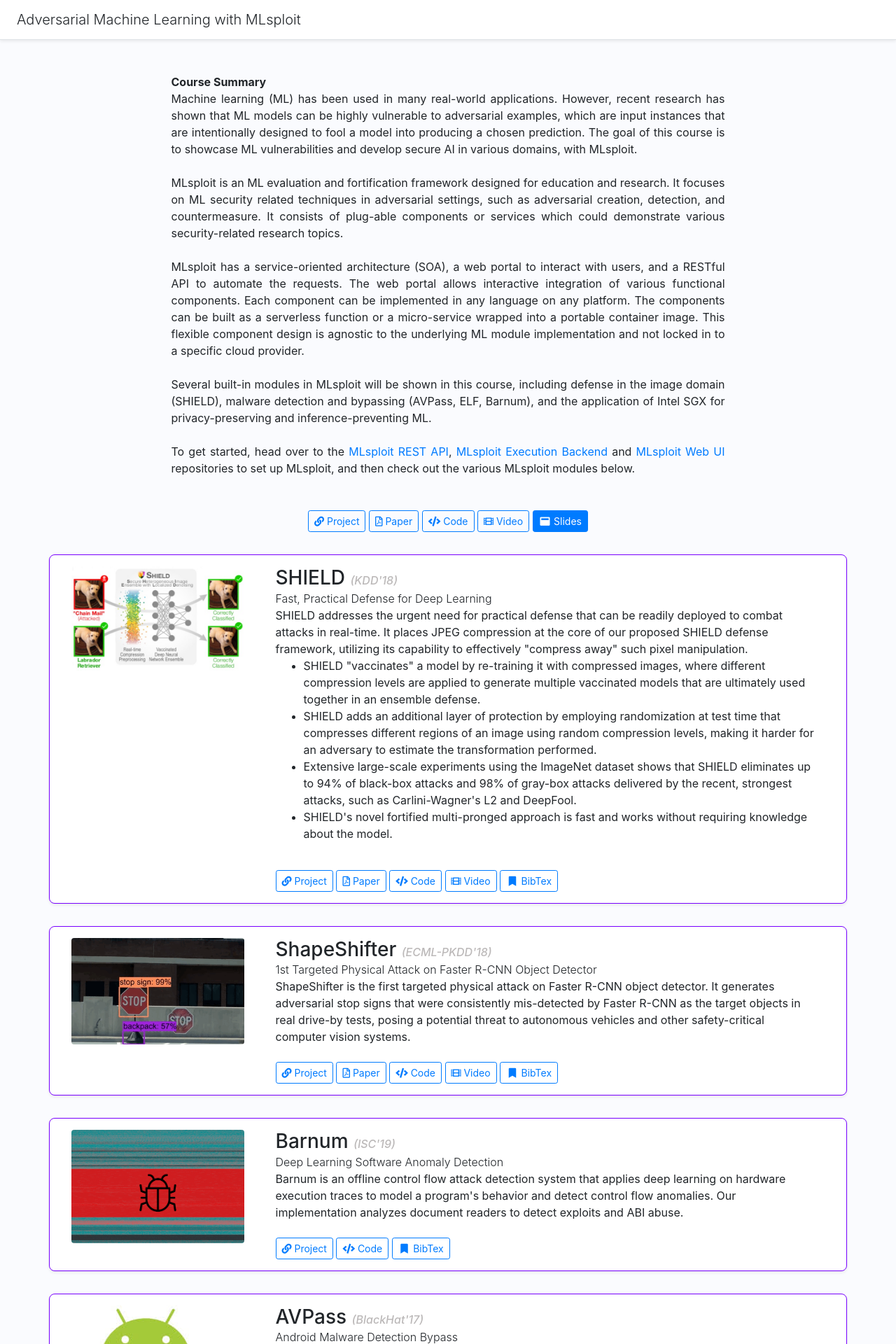
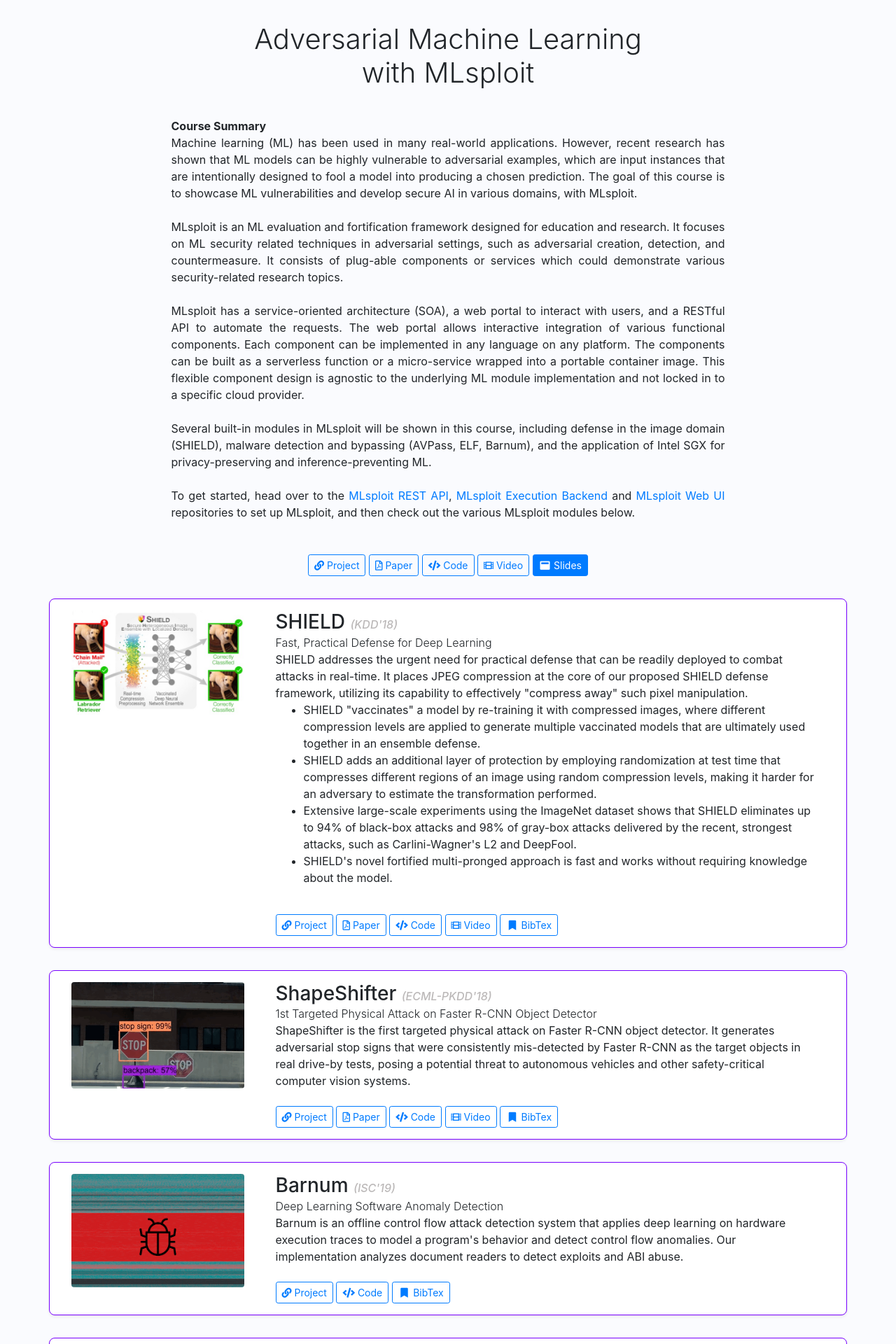
Before and after one commit to mlsploit/mlsploit-tutorial, a Jekyll site: the page built from index.html, in a window 1280 px wide. Shown: the top 1920 px of the page at 70% size. Built offline with Jekyll 4.4.1, drawn with Linux system fonts in a browser that asks for light colours.

Commit message:
Update header design

```diff
--- a/_includes/header.html
+++ b/_includes/header.html
@@ -1,11 +1,11 @@
-<div class="d-flex flex-column flex-md-row align-items-center p-3 px-md-4 mb-3 bg-white border-bottom shadow-sm">
-    <h5 class="mr-md-auto mb-md-auto font-weight-light">
-        {{ site.title }}
-    </h5>
-
-    <!-- <nav class="mr-md-3">
-        <a class="p-2 text-dark h4" href="#">
-            <i class="fab fa-github-alt" aria-hidden="true"></i>
-        </a>
-    </nav> -->
+<div class="container">
+    <div class="row justify-content-center text-center">
+        <div class="col-12 col-md-9">
+            <h1 class="font-weight-light">
+                Adversarial Machine Learning
+                <br/>
+                with MLsploit
+            </h1>
+        </div>
+    </div>
 </div>
--- a/static/css/main.css
+++ b/static/css/main.css
@@ -1,5 +1,6 @@
 body {
     background-color: #fafbfe;
+    margin-top: 2rem;
     margin-bottom: 4rem;
 }
 
```
